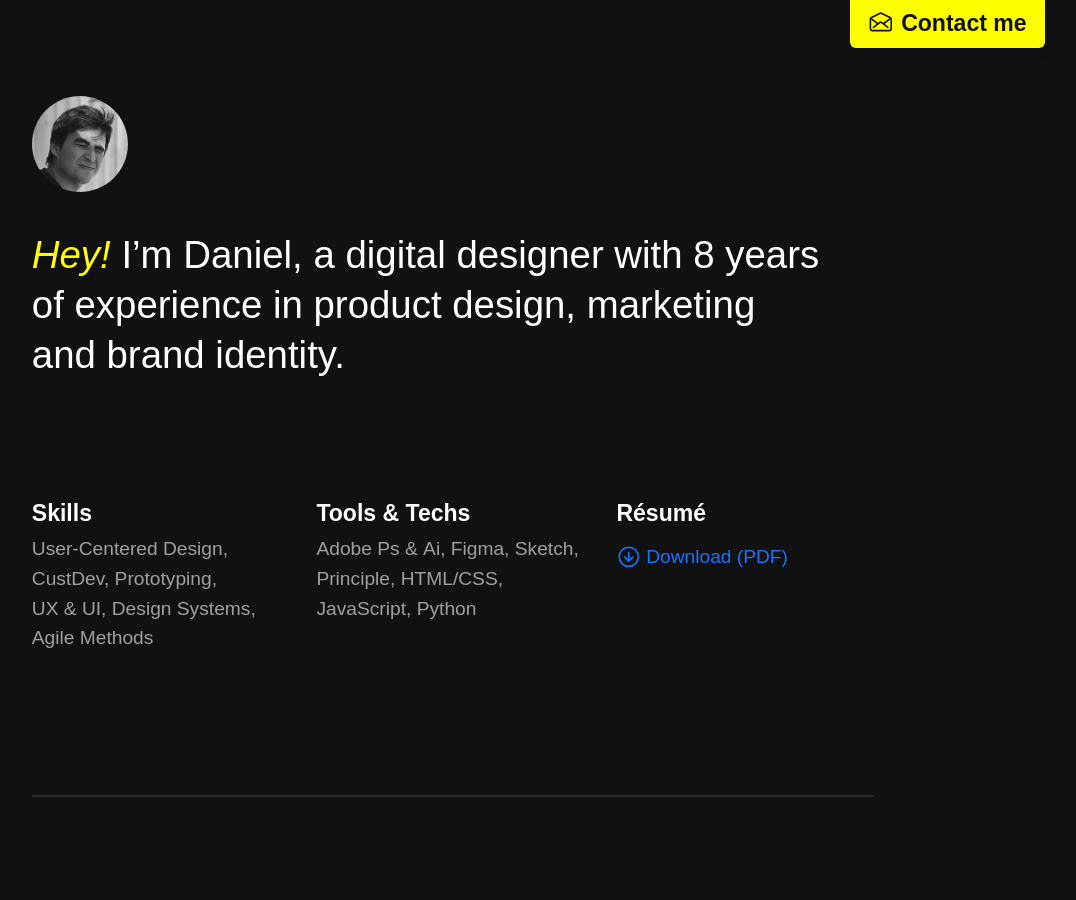
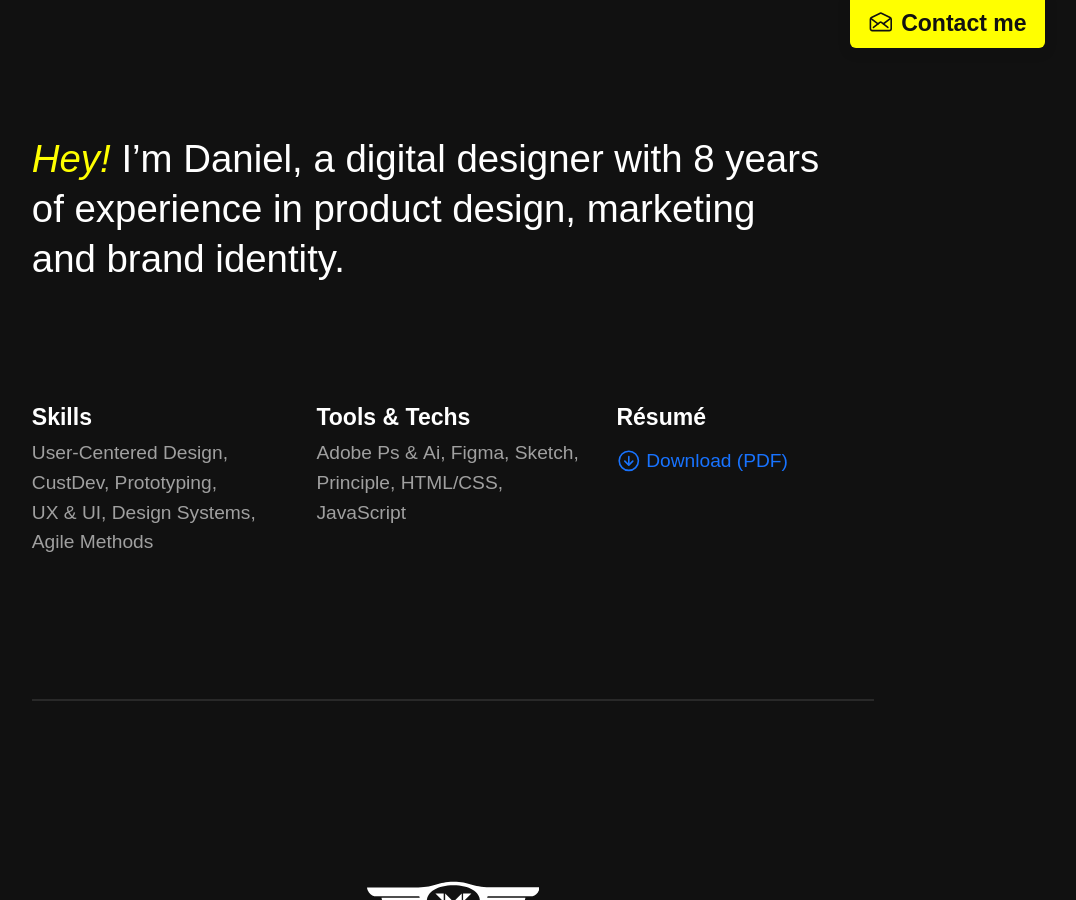
Before and after one commit to danielverdugo/danielverdugo.github.io, a Jekyll site: the page built from index.html, in a window 1280 px wide and 900 px high. Shown: the whole window, without its empty margins (187-1263 px from the left). Built offline with Jekyll 4.4.1, drawn with Linux system fonts in a browser that asks for light colours; some web fonts are replaced; some of the changed text lies outside the part shown.

Commit message:
Updated info, color and hided picture

```diff
--- a/_config.yml
+++ b/_config.yml
@@ -17,7 +17,7 @@ defaults:
     values:
       layout: "default"
       lang: "en"
-      email: "daniel&#64;verdugo.ru"
+      email: "daniel&#64;danielverdugo.com"
 
 typekit: "https://use.typekit.net/fll4wpb.css"
 
--- a/index.html
+++ b/index.html
@@ -18,9 +18,9 @@ title: Daniel Verdugo Nosov
 </div>
 <section>
 <div class="grid separator_int">
-    <div class="unit whole">
+    <!--div class="unit whole">
         <div class="photo-top"></div>
-    </div>
+    </div-->
 </div>
 <div class="grid separator" style="margin-bottom:10vh">
     <div class="unit whole">
@@ -37,7 +37,7 @@ title: Daniel Verdugo Nosov
     <div class="unit one-third">
       <h3>Tools &&nbsp;Techs</h3>
       <p>
-        Adobe Ps &&nbsp;Ai, Figma, Sketch, Principle, HTML/CSS, JavaScript, Python
+        Adobe Ps &&nbsp;Ai, Figma, Sketch, Principle, HTML/CSS, JavaScript
       </p>
     </div>
     <div class="unit one-third">
--- a/main.sass
+++ b/main.sass
@@ -141,6 +141,7 @@ footer
   padding-right: 24px
   margin-right: 0.3em
   position: relative
+  color: $black
 
 .link_icon_top
   margin-right: 0.4em !important
```
Also changed, not shown: 1 other file.
